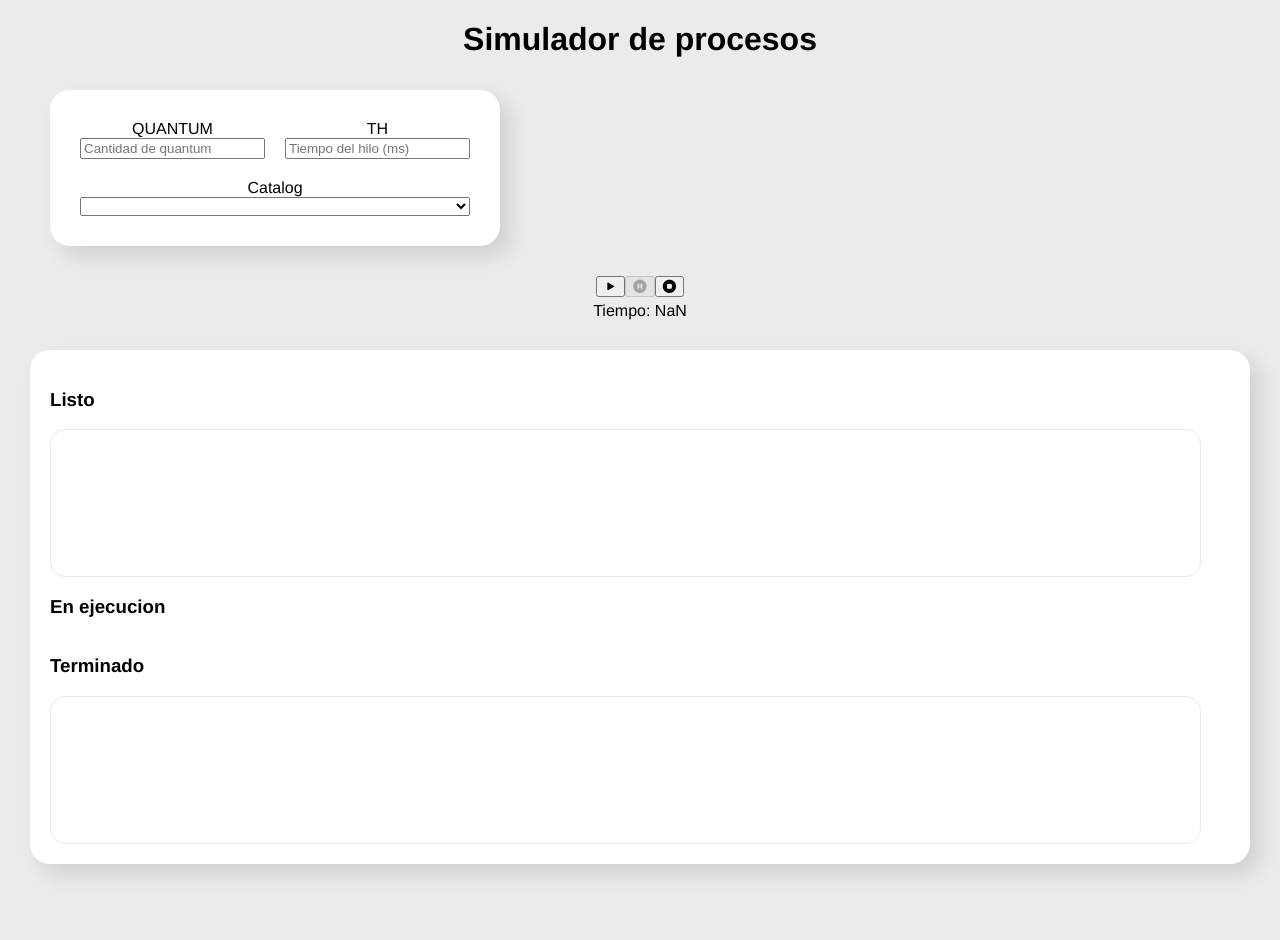
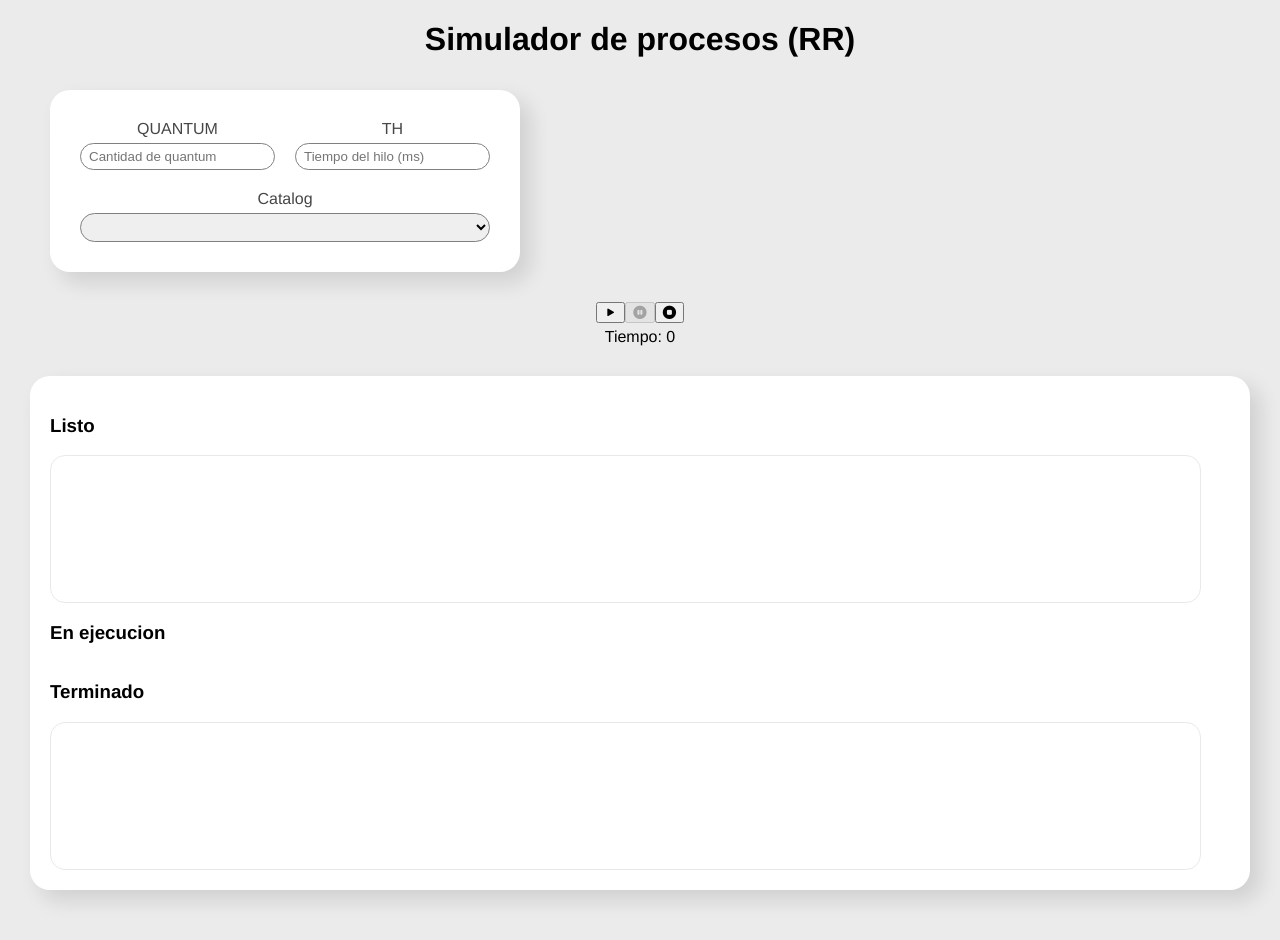
Before and after one commit to Yhiriend/psimulator, a Vue app: page / in a window 1280 px wide. Before the commit the page ends 914 px from the top, so only its background shows below. Built offline with nearby package versions, Linux system fonts and the light colour scheme.

Commit message:
:bug: reading charts: update mockup and fixe algorithm execution

```diff
--- a/src/assets/processes.ts
+++ b/src/assets/processes.ts
@@ -7,41 +7,41 @@ export const PROCESSES = [
       {
         id: 1,
         PID: 1234,
-        name: "proceso1",
+        name: "AnyDesk",
         user: "usuario1",
-        description: "qwertyuiop",
+        description: "AnyDesk Remote Desktop", //22
         priority: "alta",
       },
       {
         id: 2,
         PID: 5678,
-        name: "proceso2",
+        name: "Chrome",
         user: "usuario2",
-        description: "qwe",
+        description: "Google Chrome Web Browser", //25
         priority: "media",
       },
       {
         id: 3,
         PID: 91011,
-        name: "proceso3",
+        name: "WhatsApp",
         user: "usuario3",
-        description: "qwertyui",
+        description: "WhatsApp Messenger", //18
         priority: "alta",
       },
       {
         id: 4,
         PID: 121314,
-        name: "proceso4",
+        name: "VLC",
         user: "usuario1",
-        description: "qwert",
+        description: "VLC Media Player", //16
         priority: "baja",
       },
       {
         id: 5,
         PID: 151617,
-        name: "proceso5",
+        name: "Notepad",
         user: "usuario2",
-        description: "qwertyuiopas",
+        description: "Windows Notepad Text Editor", //27
         priority: "media",
       },
     ],
@@ -51,181 +51,35 @@ export const PROCESSES = [
     name: "Catálogo 2",
     processes: [
       {
-        id: 6,
-        PID: 181920,
-        name: "proceso6",
-        user: "usuario3",
-        description: "Descripción del proceso 6",
-        priority: "alta",
-      },
-      {
         id: 7,
         PID: 212223,
-        name: "proceso7",
+        name: "Discord",
         user: "usuario1",
-        description: "Descripción del proceso 7",
+        description: "Discord Voice and Text Chat",
         priority: "media",
       },
       {
         id: 8,
         PID: 242526,
-        name: "proceso8",
+        name: "Telegram",
         user: "usuario2",
-        description: "Descripción del proceso 8",
+        description: "Telegram Messenger",
         priority: "alta",
       },
       {
         id: 9,
         PID: 272829,
-        name: "proceso9",
+        name: "Zoom",
         user: "usuario3",
-        description: "Descripción del proceso 9",
+        description: "Zoom Video Conferencing",
         priority: "baja",
       },
       {
         id: 10,
         PID: 303132,
-        name: "proceso10",
+        name: "Skype",
         user: "usuario1",
-        description: "Descripción del proceso 10",
-        priority: "media",
-      },
-    ],
-  },
-  {
-    id: 103,
-    name: "Catálogo 3",
-    processes: [
-      {
-        id: 11,
-        PID: 333435,
-        name: "proceso11",
-        user: "usuario2",
-        description: "Descripción del proceso 11",
-        priority: "alta",
-      },
-      {
-        id: 12,
-        PID: 363738,
-        name: "proceso12",
-        user: "usuario3",
-        description: "Descripción del proceso 12",
-        priority: "media",
-      },
-      {
-        id: 13,
-        PID: 394041,
-        name: "proceso13",
-        user: "usuario1",
-        description: "Descripción del proceso 13",
-        priority: "alta",
-      },
-      {
-        id: 14,
-        PID: 424344,
-        name: "proceso14",
-        user: "usuario2",
-        description: "Descripción del proceso 14",
-        priority: "baja",
-      },
-      {
-        id: 15,
-        PID: 454647,
-        name: "proceso15",
-        user: "usuario3",
-        description: "Descripción del proceso 15",
-        priority: "media",
-      },
-    ],
-  },
-  {
-    id: 104,
-    name: "Catálogo 4",
-    processes: [
-      {
-        id: 16,
-        PID: 484950,
-        name: "proceso16",
-        user: "usuario1",
-        description: "Descripción del proceso 16",
-        priority: "alta",
-      },
-      {
-        id: 17,
-        PID: 515253,
-        name: "proceso17",
-        user: "usuario2",
-        description: "Descripción del proceso 17",
-        priority: "media",
-      },
-      {
-        id: 18,
-        PID: 545556,
-        name: "proceso18",
-        user: "usuario3",
-        description: "Descripción del proceso 18",
-        priority: "alta",
-      },
-      {
-        id: 19,
-        PID: 575859,
-        name: "proceso19",
-        user: "usuario1",
-        description: "Descripción del proceso 19",
-        priority: "baja",
-      },
-      {
-        id: 20,
-        PID: 606162,
-        name: "proceso20",
-        user: "usuario2",
-        description: "Descripción del proceso 20",
-        priority: "media",
-      },
-    ],
-  },
-  {
-    id: 105,
-    name: "Catálogo 5",
-    processes: [
-      {
-        id: 21,
-        PID: 636465,
-        name: "proceso21",
-        user: "usuario3",
-        description: "Descripción del proceso 21",
-        priority: "alta",
-      },
-      {
-        id: 22,
-        PID: 666768,
-        name: "proceso22",
-        user: "usuario1",
-        description: "Descripción del proceso 22",
-        priority: "media",
-      },
-      {
-        id: 23,
-        PID: 697071,
-        name: "proceso23",
-        user: "usuario2",
-        description: "Descripción del proceso 23",
-        priority: "alta",
-      },
-      {
-        id: 24,
-        PID: 727374,
-        name: "proceso24",
-        user: "usuario3",
-        description: "Descripción del proceso 24",
-        priority: "baja",
-      },
-      {
-        id: 25,
-        PID: 757677,
-        name: "proceso25",
-        user: "usuario1",
-        description: "Descripción del proceso 25",
+        description: "Skype Video and Voice Calls",
         priority: "media",
       },
     ],
--- a/src/components/HomeView.vue
+++ b/src/components/HomeView.vue
@@ -1,6 +1,6 @@
 <!-- eslint-disable prettier/prettier -->
 <template>
-  <h1>Simulador de procesos</h1>
+  <h1>Simulador de procesos (RR)</h1>
   <section style="display: flex; padding: 10px 50px;">
     <div class="form-wrapper">
       <div class="row">
@@ -18,6 +18,7 @@
       <div class="group-input">
         <label for="catalogInput">Catalog</label>
         <select id="catalogInput" v-model="selectorRef">
+          <option value="" disabled selected>Escoge un catalogo</option>
           <template v-for="(option, index) in catalogSelectorOptions" :key="index">
             <option :value="option.id">{{ option.name }}</option>
           </template>
@@ -50,9 +51,10 @@ const simulationModel: any = defineModel();
 const colors = ref([]);
 
 const getBurstTime = (word: string, threadTime: number) => {
-  const tr = (word.length * threadTime);
-  console.log("TR", tr);
-  return tr;
+  //if (word.includes(" ")) {
+  //  return word.split(" ").join("").length * threadTime;
+  //}
+  return (word.length * threadTime);
 }
 
 const getProcesses = () => {
@@ -96,6 +98,23 @@ watch(selectorRef, (newValue) => {
   flex-direction: column;
 }
 
+select {
+  border: 1px solid gray;
+  border-radius: 15px;
+  padding: 5px 8px;
+}
+
+label {
+  color: rgb(70, 70, 70);
+  margin-bottom: 5px;
+}
+
+input {
+  border: 1px solid gray;
+  border-radius: 15px;
+  padding: 5px 8px;
+}
+
 .row {
   display: flex;
   justify-content: space-evenly;
--- a/src/components/SimulatorComponent.vue
+++ b/src/components/SimulatorComponent.vue
@@ -6,7 +6,7 @@
             <i class="bi bi-pause-circle-fill"></i>
         </button>
         <button @click="stopSimulation"><i class="bi bi-stop-circle-fill"></i></button>
-        <p style="color: black;">Tiempo: {{ tiempoActual * quantum }}</p>
+        <p style="color: black;">Tiempo: {{ processEnded[processEnded.length - 1]?.tf ?? 0 }}</p>
     </div>
     <div class="wrapper">
 
```
